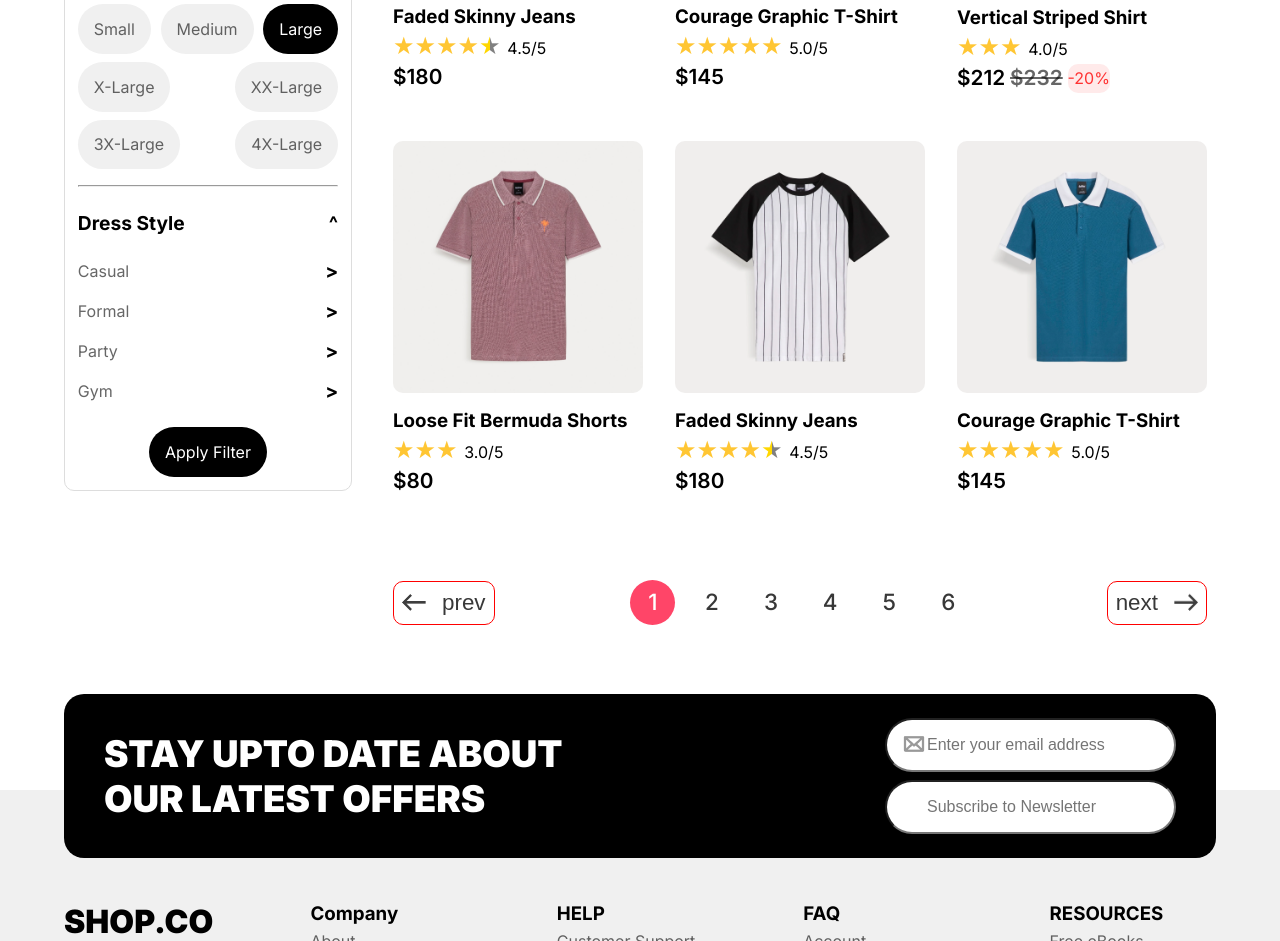
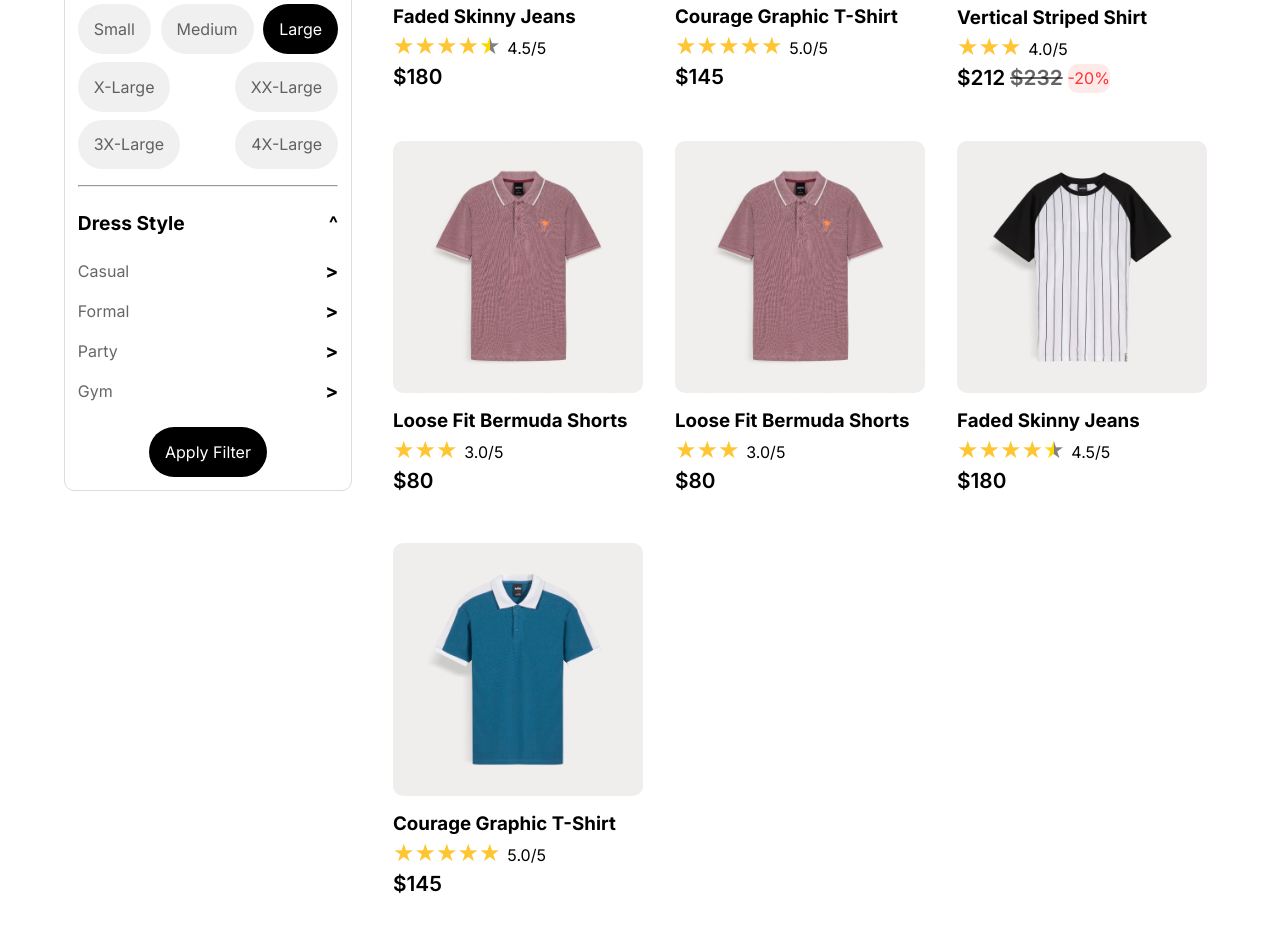
Before and after one commit to ahsanhabib46/cart-page, a plain HTML site: page index.html in a window 1280 px wide. Shown: the part 915-1856 px from the top of the page. Drawn offline with nearby package versions, Linux system fonts and the light colour scheme; a script that the page names is missing.

Commit message:
Add files via upload

```diff
--- a/index.html
+++ b/index.html
@@ -523,6 +523,19 @@
 
                 <div class="blog-card">
                     <div class="blog-card-image">
+                        <img src="./images/image 9 (1).png" alt="Loose Fit Bermuda Shorts">
+                    </div>
+                    <div class="blog-card-body">
+                        <h3 class="blog-card-title">Loose Fit Bermuda Shorts</h3>
+                        <div class="blog-card-info">
+                            <span class="star">&#9733;&#9733;&#9733; </span><span class="rating">3.0/5</span>
+                        </div>
+                        <div class="blog-card-likes"><span class="price">$80</span></div>
+                    </div>
+                </div>
+
+                <div class="blog-card">
+                    <div class="blog-card-image">
                         <img src="./images/image 10 (1).png" alt="Faded Skinny Jeans">
                     </div>
                     <div class="blog-card-body">
```
